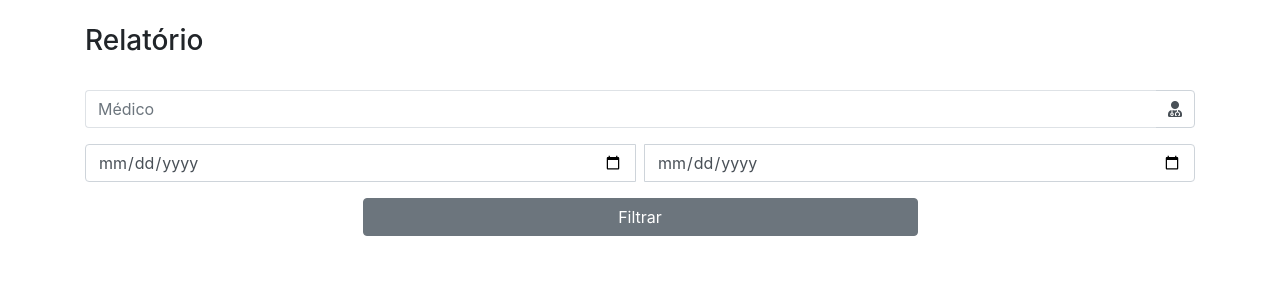
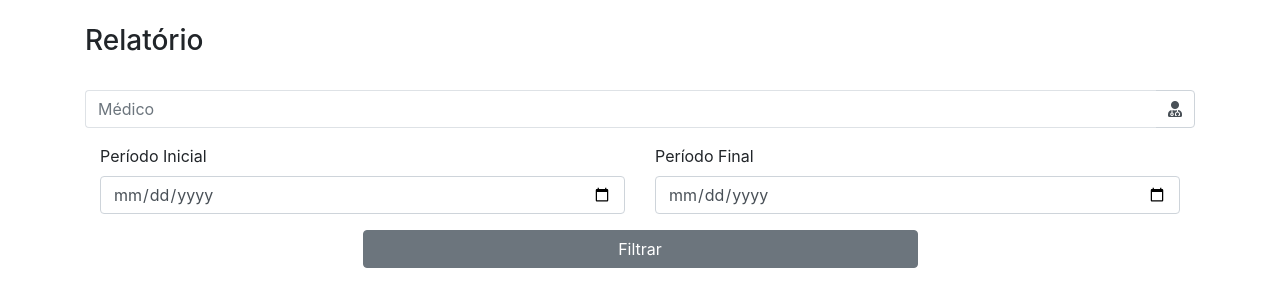
Before and after one commit to edugarcia98/relatorios-consultas, a Django app: page / in a window 1280 px wide. Shown: the top 308 px of the page. Run offline with Django 3.2, Linux system fonts and the light colour scheme; data that the repository does not hold is empty; some libraries are stand-ins or nearby versions.

Commit message:
Adicionando labels para período

```diff
--- a/app/templates/app/index.html
+++ b/app/templates/app/index.html
@@ -28,9 +28,16 @@
                     </span>
                 </div>
 
-                <div class="input-group mb-3">
-                    <input type="date" class="form-control col-6" name="filter_periodo_inicial" placeholder="Período Inicial">&nbsp;&nbsp;
-                    <input type="date" class="form-control col-6" name="filter_periodo_final" placeholder="Período Final">
+                <div class="input-group justify-content-center">
+                    <div class="form-group col-md-6">
+                        <label class="control-label">Período Inicial</label>
+                        <input type="date" class="form-control col-12" name="filter_periodo_inicial" placeholder="Período Inicial">
+                    </div>
+
+                    <div class="form-group col-md-6">
+                        <label class="control-label">Período Final</label>
+                        <input type="date" class="form-control col-12" name="filter_periodo_final" placeholder="Período Final">
+                    </div>
                 </div>
 
                 <button style="margin-left: auto; margin-right: auto; width: 50%;" type="submit" class="btn btn-secondary btn-block">Filtrar</button>
```
Also changed, not shown: 1 other file.
